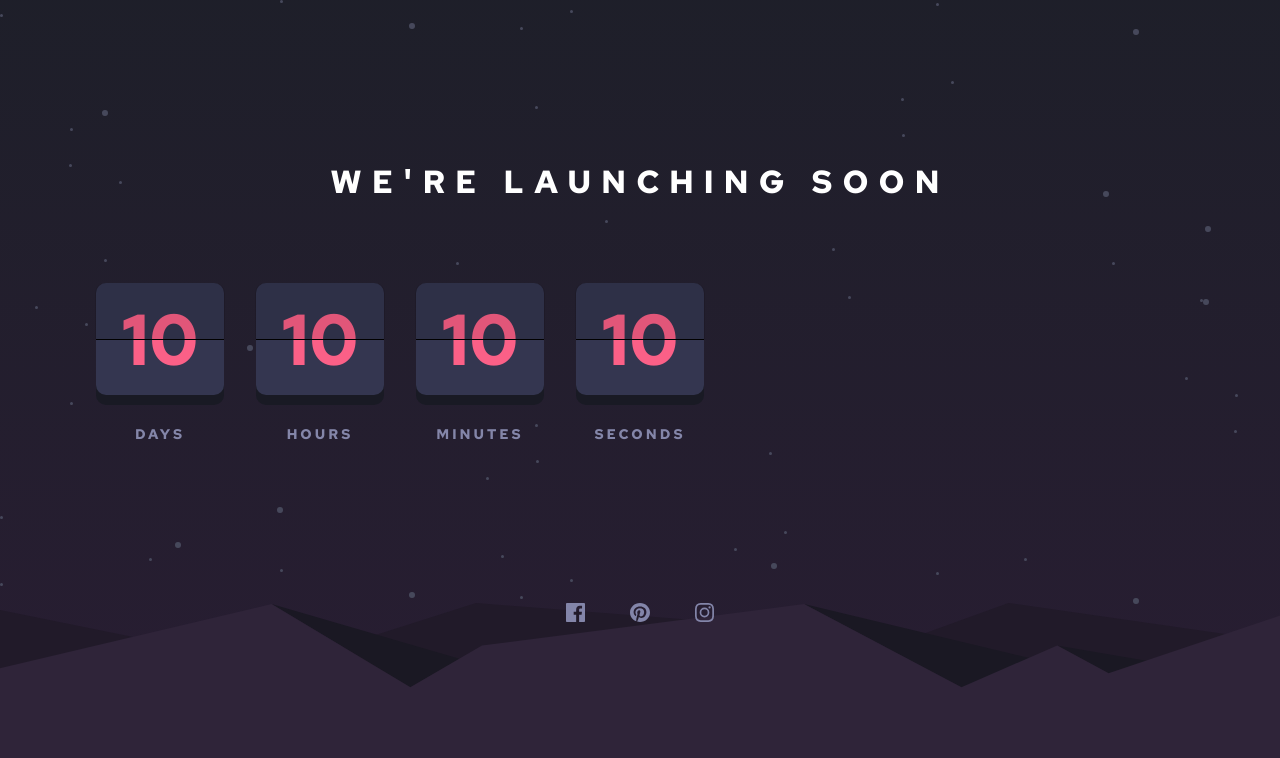
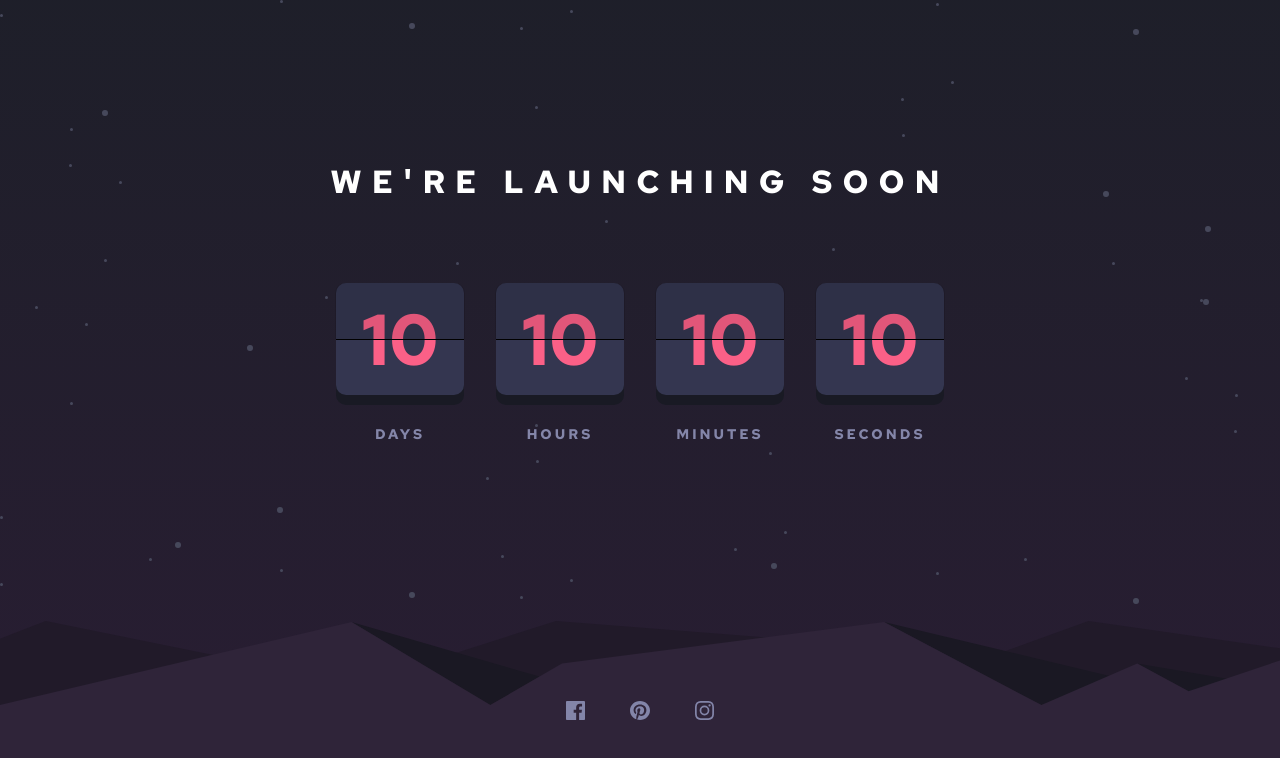
Before and after one commit to Barna-Molnar/countdown-react, a React (Create React App) app: page / in a window 1280 px wide. Shown: the top 758 px of the page. Built offline with nearby package versions, Linux system fonts and the light colour scheme.

Commit message:
fixing footer

```diff
--- a/package.json
+++ b/package.json
@@ -6,6 +6,7 @@
     "@testing-library/jest-dom": "^5.14.1",
     "@testing-library/react": "^11.2.7",
     "@testing-library/user-event": "^12.8.3",
+    "axios": "^0.21.1",
     "node-sass": "^6.0.1",
     "react": "^17.0.2",
     "react-dom": "^17.0.2",
--- a/src/App.jsx
+++ b/src/App.jsx
@@ -13,6 +13,7 @@ function App() {
 
   const startTimer = () => {
     const countDownDate = new Date(2021, 9, 1).getTime();
+    console.log(countDownDate);
 
     interval = setInterval(() => {
       const now = new Date().getTime();
@@ -45,6 +46,7 @@ function App() {
   //     clearInterval(interval);
   //   };
   // });
+
   return (
     <div className="App">
       <h1>We're launching soon </h1>
--- a/src/App.scss
+++ b/src/App.scss
@@ -2,8 +2,7 @@
   position: relative;
   height: 100vh;
   width: 100vw;
-  background: url('./images/pattern-hills.svg') bottom no-repeat,
-    url('./images/bg-stars.svg'),
+  background: bottom no-repeat, url('./images/bg-stars.svg'),
     linear-gradient(to top, rgb(41, 29, 51), var(--color-darkBlue));
   // background-color: var(--color-darkBlue);
 
@@ -11,6 +10,7 @@
 
   text-align: center;
   color: var(--color-white);
+  z-index: -1000;
   h1 {
     padding-top: 10rem;
     text-transform: uppercase;
--- a/src/components/Box.jsx
+++ b/src/components/Box.jsx
@@ -2,6 +2,7 @@ import React from 'react';
 import styled from 'styled-components';
 
 import { keyframes } from 'styled-components';
+// https://codepen.io/shshaw/pen/vKzoLL
 const flipTop = keyframes`
   0% {
     transform: rotateX(0deg);
--- a/src/components/Counter.jsx
+++ b/src/components/Counter.jsx
@@ -4,7 +4,8 @@ import Box from './Box';
 
 const CounterStyles = styled.div`
   display: flex;
-  width: 100%;
+  align-items: center;
+  justify-content: center;
   padding: 5rem;
 `;
 
--- a/src/components/Footer.jsx
+++ b/src/components/Footer.jsx
@@ -3,10 +3,22 @@ import fb from '../images/icon-facebook.svg';
 import pinterest from '../images/icon-pinterest.svg';
 import insta from '../images/icon-instagram.svg';
 import styled from 'styled-components';
+import hills from '../images/pattern-hills.svg';
 
 const FooterStyles = styled.div`
   /* position: absolute;
   bottom: 5rem; */
+
+  background-image: url(${hills});
+  background-position: ;
+  background-repeat: no-repeat;
+  z-index: 1000;
+
+  position: absolute;
+  bottom: 0;
+  left: 0;
+  right: 0;
+  .socialmedia__container {
     width: 15rem;
     margin: 5rem auto;
     display: flex;
@@ -15,14 +27,17 @@ const FooterStyles = styled.div`
     img {
       width: 1.2rem;
     }
+  }
 `;
 
 function Footer() {
   return (
-    <FooterStyles>
+    <FooterStyles background={hills}>
+      <div className="socialmedia__container">
         <img src={fb} alt="facebook-icon" />
         <img src={pinterest} alt="pinterest-icon" />
         <img src={insta} alt="instagram-icon" />
+      </div>
     </FooterStyles>
   );
 }
```
Also changed, not shown: src/components/useFetch.js (added, +30 -0 lines), 1 other file (tests, documents, lock files or other folders). Lines whose indentation alone changed are shown as unchanged.
